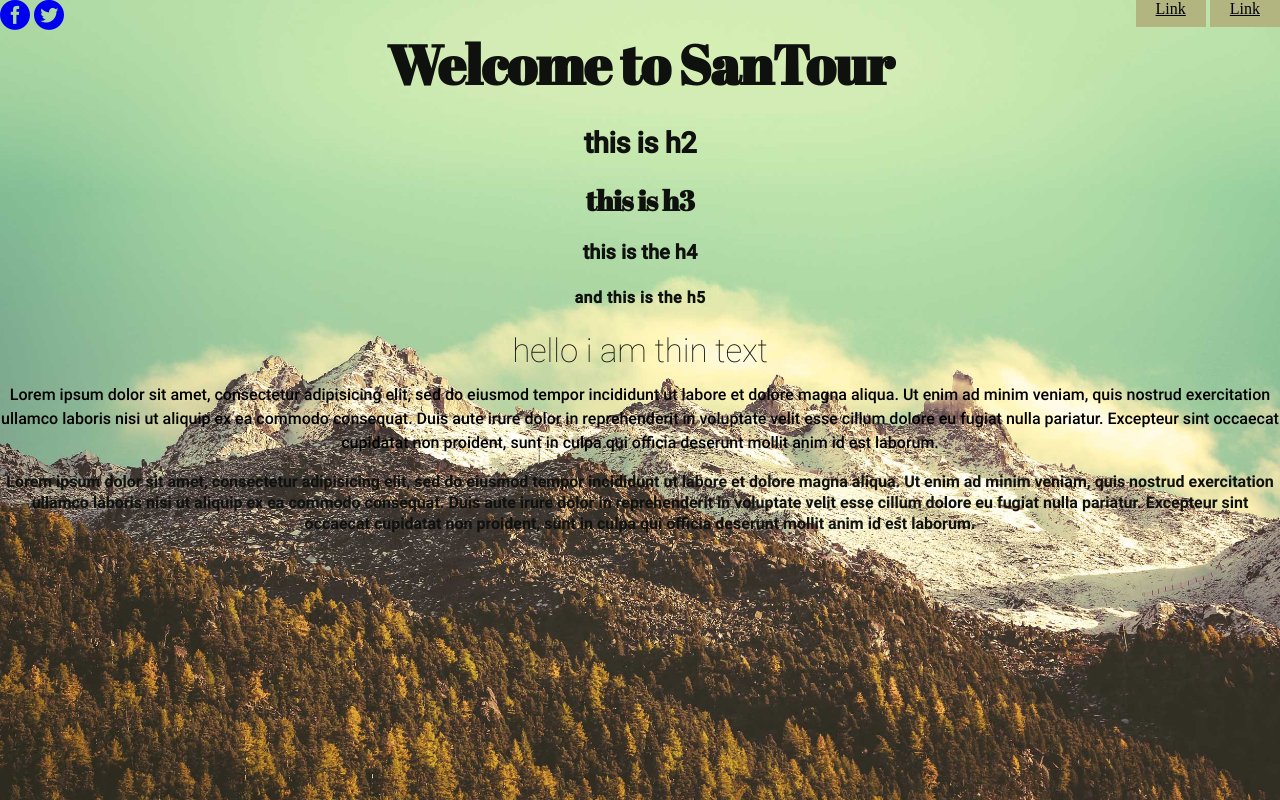
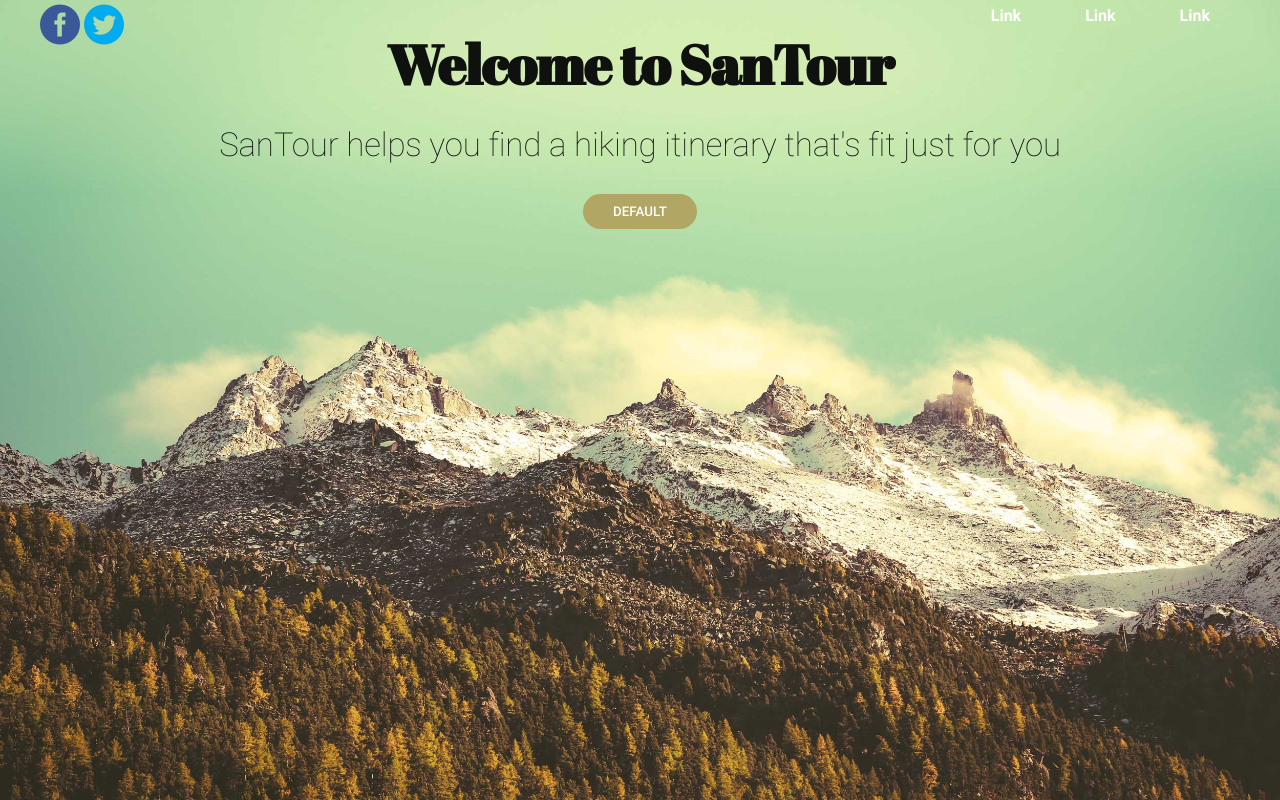
Before and after one commit to a1402980/SanTour, a PHP site: page / in a window 1280 px wide. Run offline with PHP 8.4, Linux system fonts and the light colour scheme.

Commit message:
frontpage stuff

```diff
--- a/assets/js/scripts.js
+++ b/assets/js/scripts.js
@@ -15,7 +15,14 @@ $( ".info-trigger" ).click(function() {
 $( ".more-info" ).slideToggle()
 });
 
+
+$( ".nav-toggle" ).click(function(){
+  //$( "#mobile-links" ).toggle();
+  $( "#mobile-links" ).toggleClass("open");
 });
+
+});
+
 
 
 function getWeather(gps) {
--- a/assets/minified/js/scripts.min.js
+++ b/assets/minified/js/scripts.min.js
@@ -1 +1 @@
-function getWeather(e){var t=[];return $.ajax({url:"http://api.openweathermap.org/data/2.5/weather?"+e+"&units=metric&appid=e0f2079a78a7ff7b0d8036d3c798899a",async:!1,dataType:"json",success:function(e){t=e.main.temp_min}}),t}$(document).ready(function(){console.log("Ready!"),$(".weather-button").click(function(){var e=getWeather($(this).attr("value"));$(this).next(".weather-info").html(e),$(this).next(".weather-info").removeClass("hidden"),$(this).remove()}),$(".info-trigger").click(function(){$(".more-info").slideToggle()})});
+function getWeather(e){var t=[];return $.ajax({url:"http://api.openweathermap.org/data/2.5/weather?"+e+"&units=metric&appid=e0f2079a78a7ff7b0d8036d3c798899a",async:!1,dataType:"json",success:function(e){t=e.main.temp_min}}),t}$(document).ready(function(){console.log("Ready!"),$(".weather-button").click(function(){var e=getWeather($(this).attr("value"));$(this).next(".weather-info").html(e),$(this).next(".weather-info").removeClass("hidden"),$(this).remove()}),$(".info-trigger").click(function(){$(".more-info").slideToggle()}),$(".nav-toggle").click(function(){$("#mobile-links").toggleClass("open")})});
--- /dev/null
+++ b/assets/scss/common.scss
@@ -0,0 +1,27 @@
+//this file contains common elements stylesheet
+
+button{
+  background-color: $green;
+  border-radius: 40px;
+  border: none;
+  padding: 10px 30px;
+  font-family: 'Roboto-Medium';
+  color: white;
+  text-transform: uppercase;
+
+  &:hover{
+    background-color: $darkGreen;
+    cursor: pointer;
+  }
+  &:active{
+    background-color: $lightGreen;
+  }
+}
+
+.left{
+  float: left;
+}
+
+.right{
+  float: right;
+}
--- a/assets/scss/flexboxgrid.scss
+++ b/assets/scss/flexboxgrid.scss
@@ -248,7 +248,7 @@
   order: 1;
 }
 
-@media only screen and (min-width: 48em) {
+@media only screen and (min-width: $sm) {
   .container {
     width: 46rem;
   }
@@ -463,7 +463,7 @@
   }
 }
 
-@media only screen and (min-width: 62em) {
+@media only screen and (min-width: $md) {
   .container {
     width: 61rem;
   }
@@ -678,7 +678,7 @@
   }
 }
 
-@media only screen and (min-width: 75em) {
+@media only screen and (min-width: $lg) {
   .container {
     width: 71rem;
   }
--- a/assets/scss/main.scss
+++ b/assets/scss/main.scss
@@ -1,15 +1,24 @@
 $text: #0F110F;
 $black: #000000;
 
+$green: #B1A664;
+$lightGreen:#DFD285;
+$darkGreen:#93894B;
+
+$sm: 48em;
+$md: 62em;
+$lg: 75em;
+
 @import 'fonts';
 @import 'typography';
+@import 'common';
 @import 'flexboxgrid';
 @import 'navigation';
 
 
-
 body{
   margin: 0;
+  min-width: 400px;
   main{
     background-image: url('../../img/backgrounds/bg1.jpg');
     min-height: 100vh;
--- a/assets/scss/navigation.scss
+++ b/assets/scss/navigation.scss
@@ -1,12 +1,14 @@
 //desktop nav styles
 
 nav{
-  width: 100%;
+  width:  calc(100% - 80px);
   height: 40px;
   position: absolute;
   top: 0;
+  padding-top: 5px;
+  margin: 0px 40px;
 
-  #navigation{
+  #nav-links{
     float: right;
     margin:0;
     padding:0;
@@ -16,9 +18,9 @@ nav{
     margin:0;
     }
     a:link,a:visited {
-      color:#000;
-    	background:#b2b580;
-    	padding:10px 20px;
+      color:white;
+    	padding:10px 30px;
+      text-decoration: none;
     }
   }
   #some{
@@ -33,7 +35,14 @@ nav{
     a:link,a:visited {
       text-decoration: none;
       i{
-        font-size: 30px
+        font-size: 40px;
+        &.facebook{
+         color: #3b5998;
+        }
+        &.twitter{
+         color: #00aced;
+        }
+
       }
     }
   }
@@ -42,3 +51,66 @@ nav{
 
 
 //mobile nav styles
+
+//flexbox md width
+@media screen and (max-width: $sm) {
+
+  nav{
+    margin: 0px 5px;
+
+    #navigation{
+      display: none !important;
+      visibility: hidden;
+    }
+    #mobile-navigation{
+      display: block;
+
+      .nav-toggle{
+        background-color: transparent;
+        color: white;
+        padding: 0;
+        i{
+          font-size: 40px;
+        }
+      }
+
+      #mobile-links{
+        float: right;
+        margin:0;
+        padding:0;
+        height: 100%;
+        width: 0;
+        position: fixed;
+        z-index: 1;
+        top: 0px;
+        left: 0;
+        background-color:$green;
+        overflow-x: hidden;
+        transition: 0.5s;
+        padding-top: 30px;
+
+        a{
+          color: white;
+          font-size: 30px;
+          text-decoration: none;
+        }
+
+        .nav-toggle{
+          position: absolute;
+          right: 0;
+          top: 0;
+        }
+
+        &.open{
+          width: 300px !important;
+        }
+      }
+    }
+
+
+
+  }
+
+
+
+}
--- a/assets/scss/typography.scss
+++ b/assets/scss/typography.scss
@@ -46,6 +46,12 @@ h2{
     color: $text;
     line-height: 21px;
   }
+  a{
+    font-family: 'Roboto-SemiBold', sans-serif;
+    font-size: 16px;
+    color: $green;
+    line-height: 21px;
+  }
   .thin-text{
     font-family: 'Roboto-Thin', sans-serif;
     font-size: 33px;
--- a/footer.php
+++ b/footer.php
@@ -1,5 +1,4 @@
-<script src="js/scripts.js"></script>
-
+<script src="assets/minified/js/scripts.min.js" ></script>
 <footer>
 
 </footer>
--- a/header.php
+++ b/header.php
@@ -9,17 +9,36 @@
   <meta name="author" content="Mikko Lerto">
 
   <link rel="stylesheet" href="assets/minified/css/main.min.css">
+  <script src="assets/minified/vendor/jquery-3.3.1.min.js" ></script>
 
 </head>
 
 <body>
   <nav>
-    <ul id="navigation">
-      <li><a href="#">Link</a></li>
-      <li><a href="#">Link</a></li>
-    </ul>
-    <ul id="some">
-      <li><a href="#"> <i class="social_facebook_circle"></i> </a></li>
-      <li><a href="#"> <i class="social_twitter_circle"></i> </a></li>
-    </ul>
+
+    <div id="navigation">
+      <ul id="nav-links">
+        <li><a href="#">Link</a></li>
+        <li><a href="#">Link</a></li>
+        <li><a href="#">Link</a></li>
+      </ul>
+      <ul id="some">
+        <li><a href="#"> <i class="social_facebook_circle facebook"></i> </a></li>
+        <li><a href="#"> <i class="social_twitter_circle twitter"></i> </a></li>
+      </ul>
+    </div>
+
+    <div id="mobile-navigation" hidden>
+      <button class="nav-toggle"> <i class="icon_menu"></i> </button>
+        <ul id="mobile-links">
+          <button class="nav-toggle right"> <i class="icon_close"></i> </button>
+          <li><a href="#">Link</a></li>
+          <li><a href="#">Link</a></li>
+          <li><a href="#">Link</a></li>
+          <li><a href="#"> <i class="social_facebook_circle facebook"></i> </a></li>
+          <li><a href="#"> <i class="social_twitter_circle twitter"></i> </a></li>
+        </ul>
+
+    </div>
+
   </nav>
--- a/index.php
+++ b/index.php
@@ -9,17 +9,8 @@ require_once('header.php');
   <div class="row">
     <div class="col-xs-12 center-xs">
       <h1>Welcome to SanTour</h1>
-      <h2>this is h2</h2>
-      <h3>this is h3</h3>
-      <h4>this is the h4</h4>
-      <h5>and this is the h5</h5>
-      <span class="thin-text">hello i am thin text</span>
-      <p>
-        Lorem ipsum dolor sit amet, consectetur adipisicing elit, sed do eiusmod tempor incididunt ut labore et dolore magna aliqua. Ut enim ad minim veniam, quis nostrud exercitation ullamco laboris nisi ut aliquip ex ea commodo consequat. Duis aute irure dolor in reprehenderit in voluptate velit esse cillum dolore eu fugiat nulla pariatur. Excepteur sint occaecat cupidatat non proident, sunt in culpa qui officia deserunt mollit anim id est laborum.
-      </p>
-      <p class="secondary-p">
-        Lorem ipsum dolor sit amet, consectetur adipisicing elit, sed do eiusmod tempor incididunt ut labore et dolore magna aliqua. Ut enim ad minim veniam, quis nostrud exercitation ullamco laboris nisi ut aliquip ex ea commodo consequat. Duis aute irure dolor in reprehenderit in voluptate velit esse cillum dolore eu fugiat nulla pariatur. Excepteur sint occaecat cupidatat non proident, sunt in culpa qui officia deserunt mollit anim id est laborum.
-      </p>
+      <p class="thin-text">SanTour helps you find a hiking itinerary that's fit just for you</p>
+      <button type="button" name="button">Default</button>
     </div>
   </div>
 </main>
```
Also changed, not shown: assets/minified/css/main.min.css, 1 other file.
